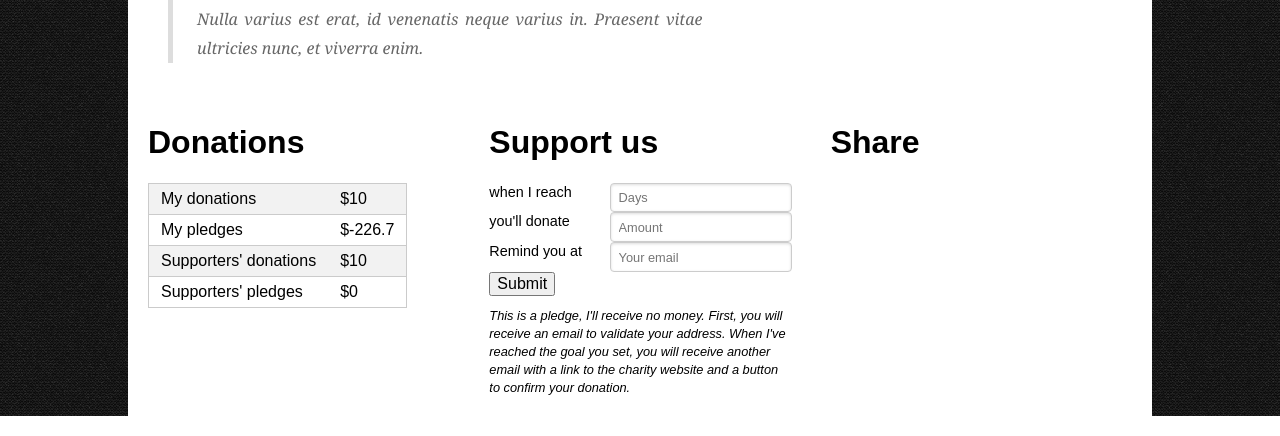
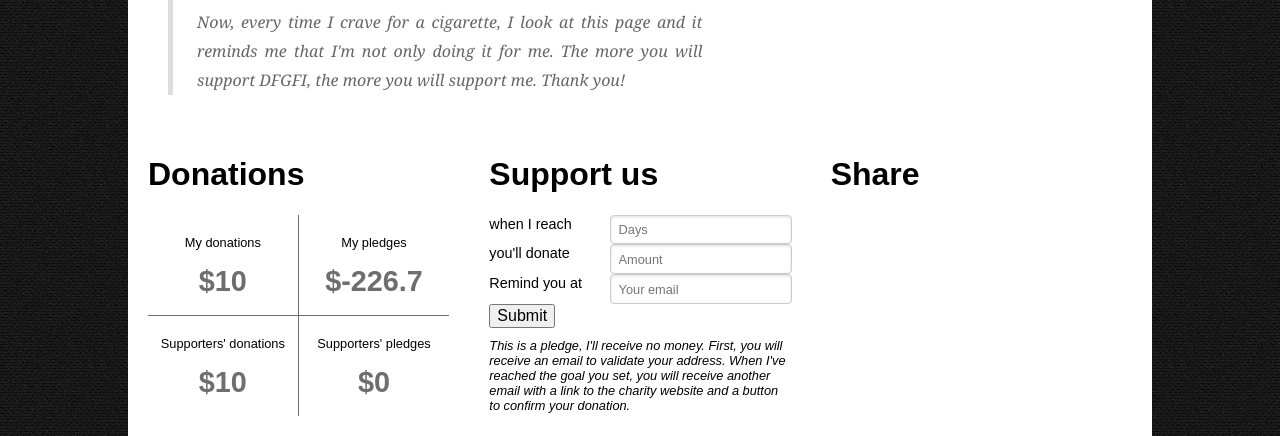
Before and after one commit to fgaudin/helpmequit, a Django app: template src/iquitsupportit/quitter/templates/index.html in a window 1280 px wide. Shown: the part 908-1344 px from the top of the page. Run offline with Django 3.2, Linux system fonts and the light colour scheme; the template is opened without the code that fills it: values that come from a table or form of the project are taken from there, others are empty; tables that the repository leaves empty hold one stand-in row (values such as "Sample post").

Commit message:
Added testimony

```diff
--- a/src/iquitsupportit/quitter/templates/index.html
+++ b/src/iquitsupportit/quitter/templates/index.html
@@ -34,7 +34,14 @@
 <div class="pure-g-r">
     <div class="pure-u-3-5">
         <div id="testimony-box">
-            <p>Lorem ipsum dolor sit amet, consectetur adipiscing elit. Duis vel odio vehicula, faucibus sapien id, fringilla ligula. In dignissim orci at est ultricies consectetur. Nam vitae auctor tellus, a iaculis enim. Vivamus vehicula ipsum eu arcu congue pharetra. Curabitur varius pharetra tellus sed sollicitudin. Donec ac pulvinar augue. Aenean sed blandit mi, vel hendrerit sem. Nam condimentum risus non tincidunt rhoncus. Fusce sed quam ultrices, feugiat metus id, ultricies enim. Sed vitae tellus facilisis tortor tempor pretium. Sed pellentesque mauris magna, vitae ullamcorper dolor suscipit sed. Nulla varius est erat, id venenatis neque varius in. Praesent vitae ultricies nunc, et viverra enim.</p>
+            <p>There are tons of good reasons to quit smoking. And there are tons of bad ones to start again.
+            To keep motivation and to make it a bigger deal than my own health, I've decided to give the money
+            I save to help gorillas.</p>
+            <p>Through books, movies and Internet, I've become more and more conscious about the wildlife and how
+            we need to protect it from ourselves. It's because of a special affinity with gorillas that I've picked this
+            non-profit.</p>
+            <p>Now, every time I crave for a cigarette, I look at this page and it reminds me that I'm not only doing it for
+            me. The more you will support DFGFI, the more you will support me. Thank you!</p>
         </div>
     </div>
     <div class="pure-u-2-5">
@@ -47,26 +54,34 @@
     <div class="pure-u-1-3">
         <div id="donations-box">
             <h1>Donations</h1>
-            <table class="pure-table pure-table-horizontal pure-table-striped">
-                <tbody>
-                    <tr>
-                        <td>My donations</td>
-                        <td>${{ profile.amount_donated }}</td>
-                    </tr>
-                    <tr>
-                        <td>My pledges</td>
-                        <td>${{ profile.amount_pledged|floatformat }}</td>
-                    </tr>
-                    <tr>
-                        <td>Supporters' donations</td>
-                        <td>${{ profile.supporter_donations }}</td>
-                    </tr>
-                    <tr>
-                        <td>Supporters' pledges</td>
-                        <td>${{ profile.supporter_pledges }}</td>
-                    </tr>
-                </tbody>
-            </table>
+            <div class="pure-g">
+                <div class="pure-u-1-2">
+                    <div id="donation-box-top-left" class="donation-box">
+                        <div class="donation-label">My donations</div>
+                        <div class="donation-value">${{ profile.amount_donated }}</div>
+                    </div>
+                </div>
+                <div class="pure-u-1-2">
+                    <div id="donation-box-top-right" class="donation-box">
+                        <div class="donation-label">My pledges</div>
+                        <div class="donation-value">${{ profile.amount_pledged|floatformat }}</div>
+                    </div>
+                </div>
+            </div>
+            <div class="pure-g">
+                <div class="pure-u-1-2">
+                    <div id="donation-box-bottom-left" class="donation-box">
+                        <div class="donation-label">Supporters' donations</div>
+                        <div class="donation-value">${{ profile.supporter_donations }}</div>
+                    </div>
+                </div>
+                <div class="pure-u-1-2">
+                    <div id="donation-box-bottom-right" class="donation-box">
+                        <div class="donation-label">Supporters' pledges</div>
+                        <div class="donation-value">${{ profile.supporter_pledges }}</div>
+                    </div>
+                </div>
+            </div>
         </div>
     </div>
     <div class="pure-u-1-3">
@@ -98,9 +113,9 @@
                 </div>
             </div>
             <div><input type="submit" /></div>
-            <div id="pledge-disclaimer"><small>This is a pledge, I'll receive no money. First, you will receive an email to validate
+            <div id="pledge-disclaimer">This is a pledge, I'll receive no money. First, you will receive an email to validate
             your address. When I've reached the goal you set, you will receive another email with a link to the charity website
-            and a button to confirm your donation.</small></div>
+            and a button to confirm your donation.</div>
             </form>
             <div id="pledge-result">
                 <div class="message"></div>
--- a/src/iquitsupportit/static/css/style.css
+++ b/src/iquitsupportit/static/css/style.css
@@ -125,12 +125,37 @@ body {
 #pledge-disclaimer {
     margin-top: 10px;
     font-style: italic;
+    font-size: 0.8em;
 }
 /* END PLEDGE BOX*/
 
 /* DONATIONS BOX */
 #donations-box {
     margin: 0 20px;
+}
+.donation-box {
+    text-align: center;
+    height: 80px;
+    padding-top: 20px;
+}
+#donation-box-top-left {
+    border-right: 1px solid #6E6E6E;
+    border-bottom: 1px solid #6E6E6E;
+}
+#donation-box-top-right {
+    border-bottom: 1px solid #6E6E6E;
+}
+#donation-box-bottom-left {
+    border-right: 1px solid #6E6E6E;
+}
+.donation-label {
+    font-size: 0.8em;
+}
+.donation-value {
+    font-size: 1.8em;
+    font-weight: bold;
+    padding-top:15px;
+    color: #6E6E6E;
 }
 /* END DONATIONS BOX*/
 
```
